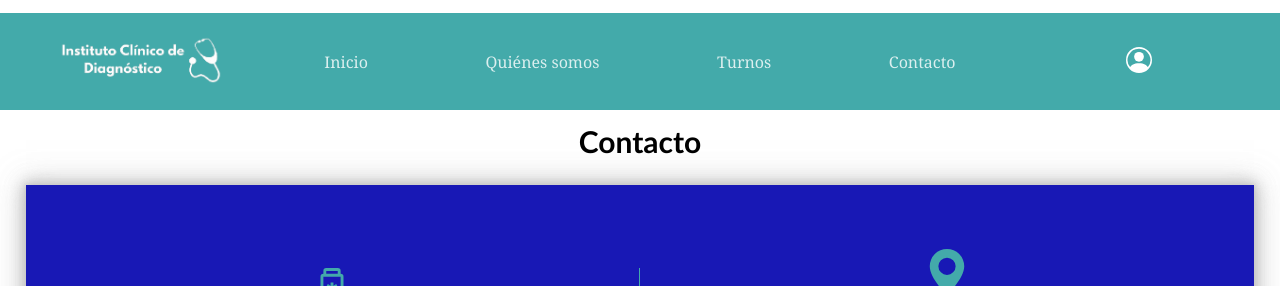
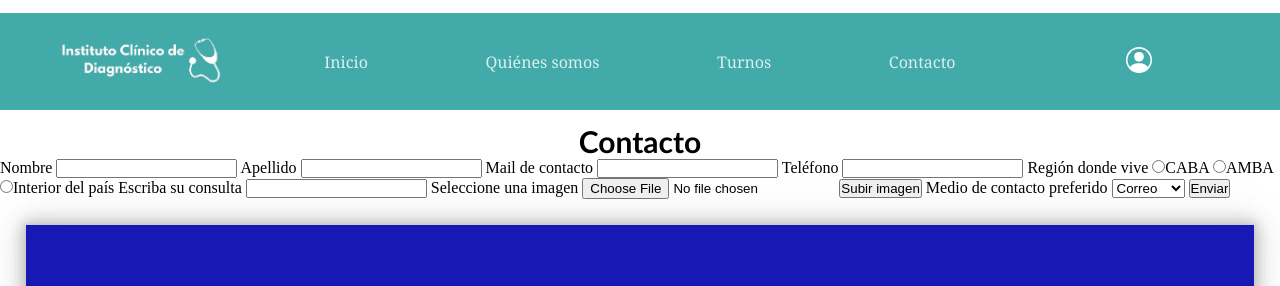
Before and after one commit to mfgallardo/Proyecto-front, a website: page contacto.html in a window 1280 px wide. Shown: the top 286 px of the page. Drawn offline with nearby package versions, Linux system fonts and the light colour scheme.

Commit message:
formulario de contacto

```diff
--- a/contacto.html
+++ b/contacto.html
@@ -49,6 +49,33 @@
     </header>
     <main class="main-contacto">
       <h2 class="title-contacto">Contacto</h2>
+      <form action="#" method="post" enctype="multipart/form-data">
+        <label for="nombre">Nombre</label>
+        <input type="text" name="nombre" />
+        <label for="apellido">Apellido</label>
+        <input type="text" name="apellido" />
+        <label for="mail">Mail de contacto</label>
+        <input type="email" name="mail" />
+        <label for="telefono">Teléfono</label>
+        <input type="tel" name="telefono" />
+        <label for="region">Región donde vive</label>
+        <input type="radio" name="region" value="CABA" />CABA
+        <input type="radio" name="region" value="AMBA" />AMBA
+        <input type="radio" name="region" value="Interior del país" />Interior
+        del país
+        <label for="consulta">Escriba su consulta</label>
+        <input type="text" name="consulta" />
+        <label for="imagen">Seleccione una imagen</label>
+        <input type="file" name="imagen" accept="imagen/*" />
+        <input type="submit" value="Subir imagen" />
+        <label for="respuesta">Medio de contacto preferido</label>
+        <select name="respuesta">
+          <option>Correo</option>
+          <option>Teléfono</option>
+        </select>
+        <label for="enviar" value="Enviar"></label>
+        <input type="submit" value="Enviar" />
+      </form>
       <div class="datos-contacto">
         <section class="section-contacto1">
           <div class="section-contacto">
```
